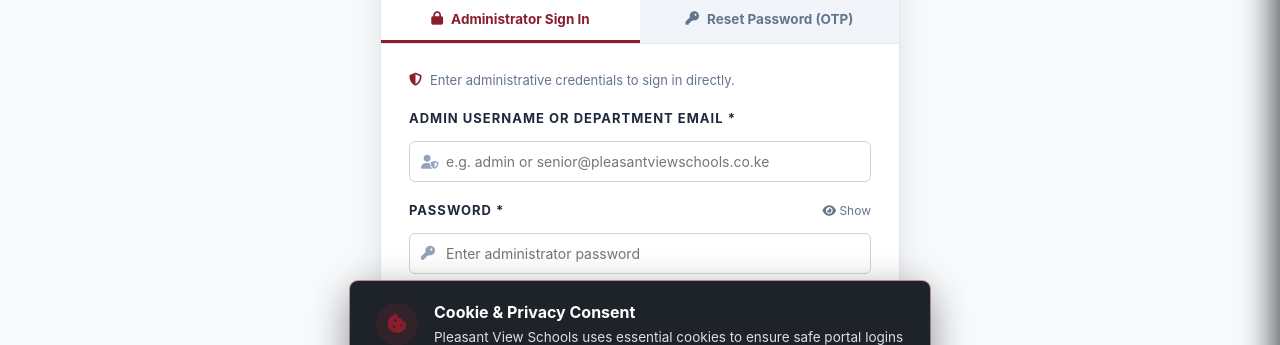
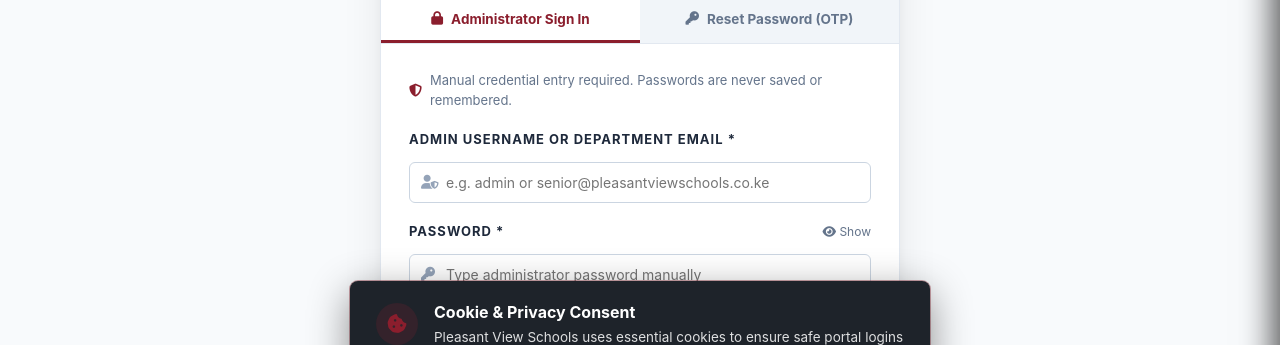
Before and after one commit to mutimbachrispinus-creator/pleasantview-schools, a Next.js app: page /staff-portal in a window 1280 px wide. Shown: the part 318-663 px from the top of the page. Built offline with nearby package versions, Linux system fonts and the light colour scheme; no server answers; the database is empty; a web font is replaced by a local one.

Commit message:
security(login): prevent browser password saving/autofill, enforce manual entry, reduce session lifetime to 30 mins, and add Lock & Sign Out button

```diff
--- a/components/AdminPanel.js
+++ b/components/AdminPanel.js
@@ -194,7 +194,7 @@ export default async function Panel({ scope, edit }) {
               <Link href="/" target="_blank" className="button button-gold" style={{ padding: '8px 16px', fontSize: '13px' }}>
                 <i className="fa-solid fa-globe" /> View Live Website
               </Link>
-              <SignOutButton style={{ padding: '8px 16px', fontSize: '13px' }} />
+              <SignOutButton label="Lock & Sign Out" style={{ padding: '8px 16px', fontSize: '13px' }} />
             </div>
           </div>
 
--- a/components/LoginForm.js
+++ b/components/LoginForm.js
@@ -13,6 +13,7 @@ export default function LoginForm({ k = '', title = 'Staff & Admin Console' }) {
   // Credentials Login State
   const [loginPassword, setLoginPassword] = useState('');
   const [loginUsername, setLoginUsername] = useState('');
+  const [inputReady, setInputReady] = useState(false);
 
   // Password Reset OTP State
   const [otpStep, setOtpStep] = useState(1); // 1 = request, 2 = verify
@@ -29,6 +30,8 @@ export default function LoginForm({ k = '', title = 'Staff & Admin Console' }) {
     e.preventDefault();
     setLoginError('');
     const fd = new FormData(e.currentTarget);
+    // Erase password from component state immediately to prevent memory retention
+    setLoginPassword('');
 
     startLoginTransition(async () => {
       try {
@@ -256,8 +259,18 @@ export default function LoginForm({ k = '', title = 'Staff & Admin Console' }) {
                 </div>
               )}
 
-              {/* DIRECT CREDENTIALS SIGN-IN (USERNAME & PASSWORD) - NO OTP ON LOGIN */}
-              <form onSubmit={handleLoginSubmit} autoComplete="off">
+              {/* DIRECT CREDENTIALS SIGN-IN (USERNAME & PASSWORD) - NO AUTOFILL, NO PASSWORD SAVING */}
+              <form
+                onSubmit={handleLoginSubmit}
+                autoComplete="off"
+                data-form-type="other"
+                data-lpignore="true"
+                data-1p-ignore="true"
+              >
+                {/* Decoy fields to intercept aggressive browser autofill bots */}
+                <input type="text" name="decoy_user" style={{ display: 'none' }} tabIndex={-1} autoComplete="off" />
+                <input type="password" name="decoy_pass" style={{ display: 'none' }} tabIndex={-1} autoComplete="off" />
+
                 <input type="hidden" name="key" value={k} />
 
                 <div style={{
@@ -269,7 +282,7 @@ export default function LoginForm({ k = '', title = 'Staff & Admin Console' }) {
                   fontSize: '13px'
                 }}>
                   <i className="fa-solid fa-shield-halved" style={{ color: '#8B1E2D' }} />
-                  <span>Enter administrative credentials to sign in directly.</span>
+                  <span>Manual credential entry required. Passwords are never saved or remembered.</span>
                 </div>
 
                 <div className="form-group" style={{ marginBottom: '18px' }}>
@@ -292,6 +305,13 @@ export default function LoginForm({ k = '', title = 'Staff & Admin Console' }) {
                       onChange={(e) => setLoginUsername(e.target.value)}
                       placeholder="e.g. admin or senior@pleasantviewschools.co.ke"
                       autoComplete="off"
+                      data-lpignore="true"
+                      data-1p-ignore="true"
+                      data-bwignore="true"
+                      data-dashlane-ignore="true"
+                      readOnly={!inputReady}
+                      onFocus={() => setInputReady(true)}
+                      onPointerDown={() => setInputReady(true)}
                       required
                       style={{
                         width: '100%',
@@ -340,9 +360,15 @@ export default function LoginForm({ k = '', title = 'Staff & Admin Console' }) {
                       type={showPassword ? 'text' : 'password'}
                       value={loginPassword}
                       onChange={(e) => setLoginPassword(e.target.value)}
-                      placeholder="Enter administrator password"
-                      autoComplete="current-password"
+                      placeholder="Type administrator password manually"
+                      autoComplete="new-password"
                       data-lpignore="true"
+                      data-1p-ignore="true"
+                      data-bwignore="true"
+                      data-dashlane-ignore="true"
+                      readOnly={!inputReady}
+                      onFocus={() => setInputReady(true)}
+                      onPointerDown={() => setInputReady(true)}
                       required
                       style={{
                         width: '100%',
--- a/components/SignOutButton.js
+++ b/components/SignOutButton.js
@@ -2,20 +2,24 @@
 import { useState } from 'react';
 import { logout } from '@/app/hidden-admin/actions';
 
-export default function SignOutButton({ className = 'button button-tertiary', style = {} }) {
+export default function SignOutButton({ label = 'Lock & Sign Out', className = 'button button-tertiary', style = {} }) {
   const [signingOut, setSigningOut] = useState(false);
 
   const handleSignOut = async (e) => {
     e.preventDefault();
     setSigningOut(true);
     try {
-      // Clear cookie immediately in the browser
+      // Clear cookie immediately across all paths in the browser
       document.cookie = 'pv=; Path=/; Expires=Thu, 01 Jan 1970 00:00:01 GMT; Max-Age=0; SameSite=Lax';
+      document.cookie = 'pv=; Path=/staff-portal; Expires=Thu, 01 Jan 1970 00:00:01 GMT; Max-Age=0; SameSite=Lax';
+      if (typeof window !== 'undefined') {
+        window.sessionStorage.clear();
+      }
       // Server-side session end
       await logout();
     } catch {}
-    // Force browser to reload at staff-portal with logout query to guarantee fresh login form
-    window.location.href = '/staff-portal?logout=1';
+    // Force browser to replace location at staff-portal with logout query to guarantee fresh manual login form
+    window.location.replace('/staff-portal?logout=1');
   };
 
   return (
@@ -34,8 +38,8 @@ export default function SignOutButton({ className = 'button button-tertiary', st
       }}
       title="End active session and return to password login screen"
     >
-      <i className={signingOut ? 'fa-solid fa-spinner fa-spin' : 'fa-solid fa-arrow-right-from-bracket'} />
-      <span>{signingOut ? 'Signing Out...' : 'Sign Out'}</span>
+      <i className={signingOut ? 'fa-solid fa-spinner fa-spin' : 'fa-solid fa-lock'} />
+      <span>{signingOut ? 'Locking...' : label}</span>
     </button>
   );
 }
--- a/lib/auth.js
+++ b/lib/auth.js
@@ -53,7 +53,8 @@ export const getAdmin = async () => {
 
 export const startSession = async scope => {
   try {
-    const e = Date.now() + 6 * 36e5;
+    // 30-minute active operational window; non-persistent session cookie discarded on browser exit
+    const e = Date.now() + 30 * 60 * 1000;
     const cookieStore = await cookies();
     cookieStore.set('pv', `${scope}.${e}.${sig(scope + '.' + e)}`, {
       httpOnly: true,
```
